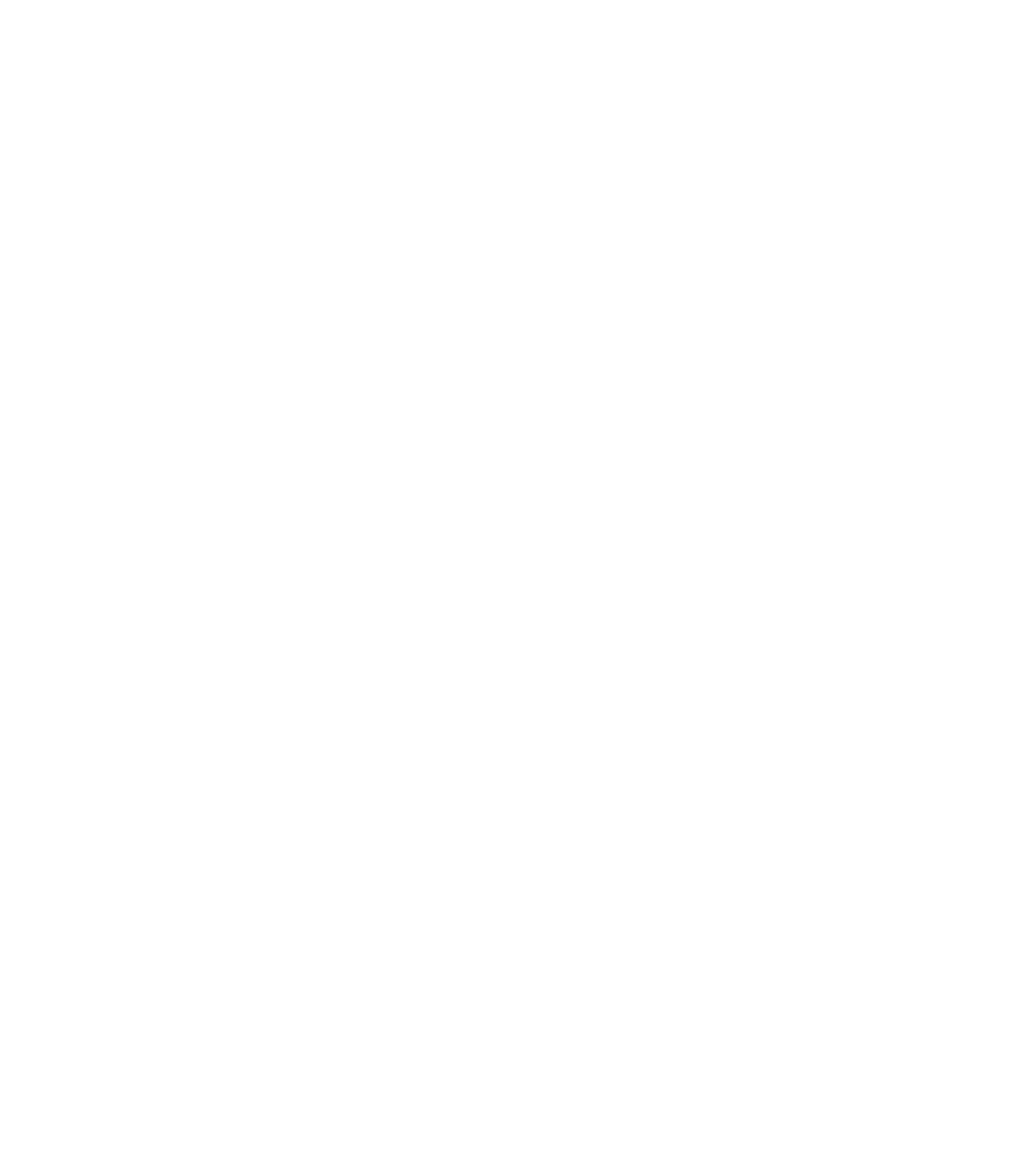
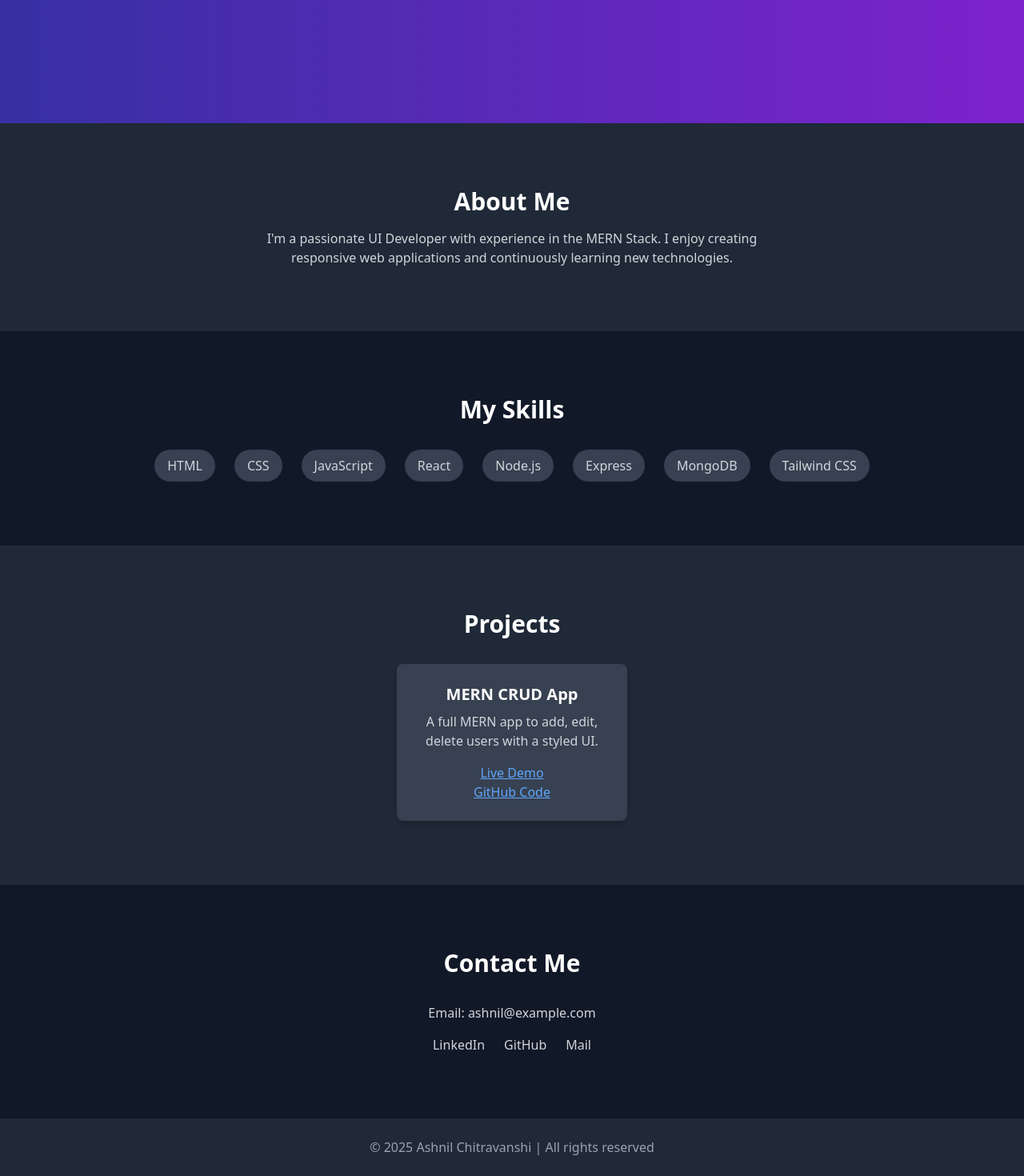
Before and after one commit to Ashnil-chitra/mern-frontend, a React (Create React App) app: page / in a window 1280 px wide. Shown: the part 1288-2758 px from the top of the page at 80% size. Before the commit the page ends 800 px from the top, so only its background shows below. Built offline with nearby package versions, Linux system fonts and the light colour scheme; no server answers.

Commit message:
Added full homepage portfolio sections

```diff
--- a/src/pages/UserPage.js
+++ b/src/pages/UserPage.js
@@ -59,6 +59,7 @@
   );
 
   return (
+    <>
     <div className="max-w-4xl mx-auto px-4 py-8">
       <div className="p-10 text-center">
         <h1 className="text-3xl font-bold text-blue-600">Welcome to MERN Site</h1>
@@ -133,6 +134,78 @@
         </button>
       </form>
     </div>
+
+    <div className="text-white bg-gray-900 font-sans">
+
+      {/* 🌟 Hero Section */}
+      <section className="h-screen flex flex-col justify-center items-center text-center bg-gradient-to-r from-indigo-800 to-purple-700 px-4">
+        <h1 className="text-5xl font-bold mb-4">Hi, I'm Ashnil Chitravanshi</h1>
+        <p className="text-xl mb-6">UI Developer | MERN Stack Enthusiast</p>
+        <a href="#projects" className="bg-white text-black px-6 py-3 rounded-md hover:bg-gray-200 transition">
+          View My Projects
+        </a>
+      </section>
+
+      {/* 👤 About Section */}
+      <section className="py-20 px-6 bg-gray-800 text-center" id="about">
+        <h2 className="text-3xl font-semibold mb-4">About Me</h2>
+        <p className="max-w-2xl mx-auto text-gray-300">
+          I'm a passionate UI Developer with experience in the MERN Stack.
+          I enjoy creating responsive web applications and continuously learning new technologies.
+        </p>
+      </section>
+
+      {/* 🧠 Tech Stack / Skills */}
+      <section className="py-20 px-6 bg-gray-900 text-center" id="skills">
+        <h2 className="text-3xl font-semibold mb-8">My Skills</h2>
+        <div className="flex flex-wrap justify-center gap-6 text-gray-300">
+          <span className="bg-gray-700 px-4 py-2 rounded-full">HTML</span>
+          <span className="bg-gray-700 px-4 py-2 rounded-full">CSS</span>
+          <span className="bg-gray-700 px-4 py-2 rounded-full">JavaScript</span>
+          <span className="bg-gray-700 px-4 py-2 rounded-full">React</span>
+          <span className="bg-gray-700 px-4 py-2 rounded-full">Node.js</span>
+          <span className="bg-gray-700 px-4 py-2 rounded-full">Express</span>
+          <span className="bg-gray-700 px-4 py-2 rounded-full">MongoDB</span>
+          <span className="bg-gray-700 px-4 py-2 rounded-full">Tailwind CSS</span>
+        </div>
+      </section>
+
+      {/* 💼 Projects Section */}
+      <section className="py-20 px-6 bg-gray-800 text-center" id="projects">
+        <h2 className="text-3xl font-semibold mb-8">Projects</h2>
+        <div className="flex flex-wrap justify-center gap-6">
+          <div className="bg-gray-700 p-6 rounded-lg w-72 shadow-md">
+            <h3 className="text-xl font-bold mb-2">MERN CRUD App</h3>
+            <p className="text-gray-300 mb-4">A full MERN app to add, edit, delete users with a styled UI.</p>
+            <a href="https://mern-frontend-alpha-dun.vercel.app/" target="_blank" rel="noreferrer" className="text-blue-400 underline">
+              Live Demo
+            </a>
+            <br />
+            <a href="https://github.com/Ashnil-chitra/mern-frontend" target="_blank" rel="noreferrer" className="text-blue-400 underline">
+              GitHub Code
+            </a>
+          </div>
+          {/* Add more project cards here */}
+        </div>
+      </section>
+
+      {/* 📞 Contact Section */}
+      <section className="py-20 px-6 bg-gray-900 text-center" id="contact">
+        <h2 className="text-3xl font-semibold mb-8">Contact Me</h2>
+        <p className="text-gray-300 mb-4">Email: ashnil@example.com</p>
+        <div className="flex justify-center gap-6 text-gray-300">
+          <a href="https://linkedin.com" target="_blank" rel="noreferrer" className="hover:text-blue-400">LinkedIn</a>
+          <a href="https://github.com/Ashnil-chitra" target="_blank" rel="noreferrer" className="hover:text-blue-400">GitHub</a>
+          <a href="mailto:ashnil@example.com" className="hover:text-blue-400">Mail</a>
+        </div>
+      </section>
+
+      {/* ⚓ Footer */}
+      <footer className="py-6 bg-gray-800 text-center text-gray-400">
+        <p>© 2025 Ashnil Chitravanshi | All rights reserved</p>
+      </footer>
+    </div>
+    </>
   );
 }
 
```
